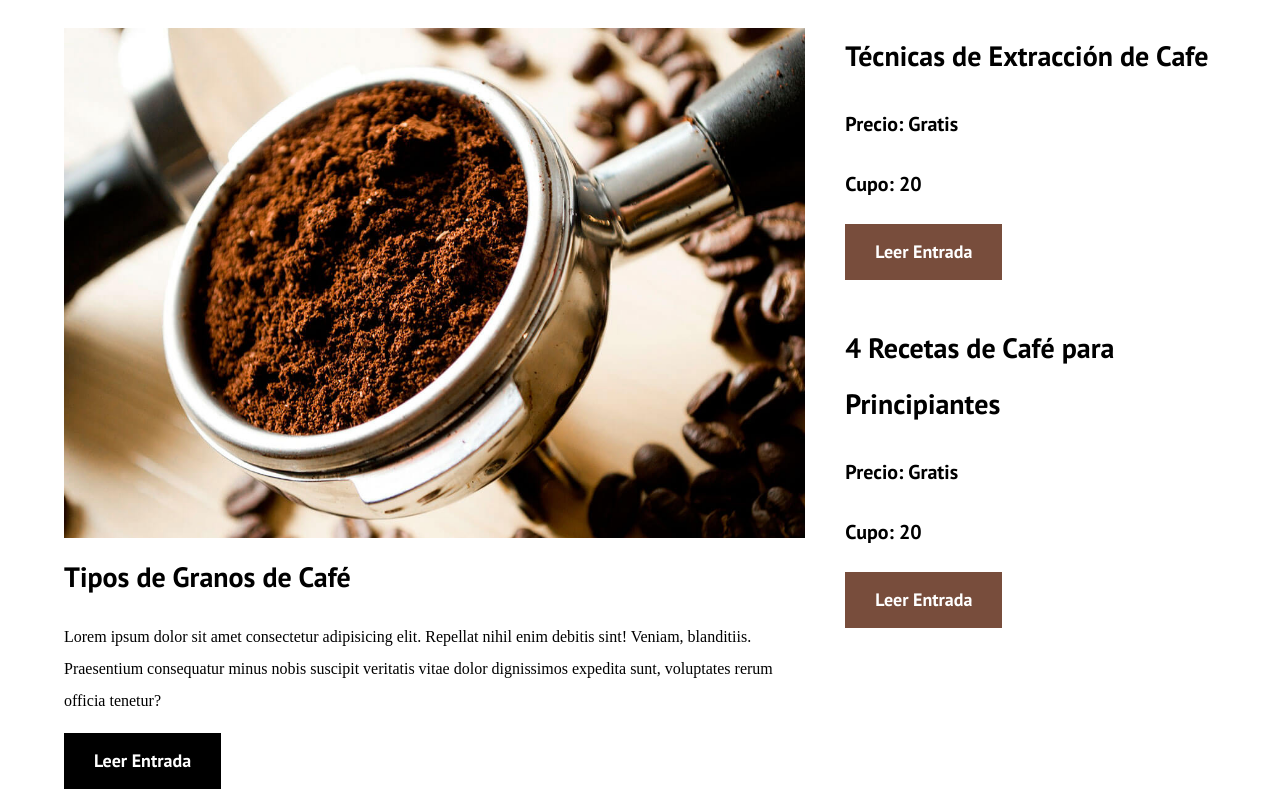
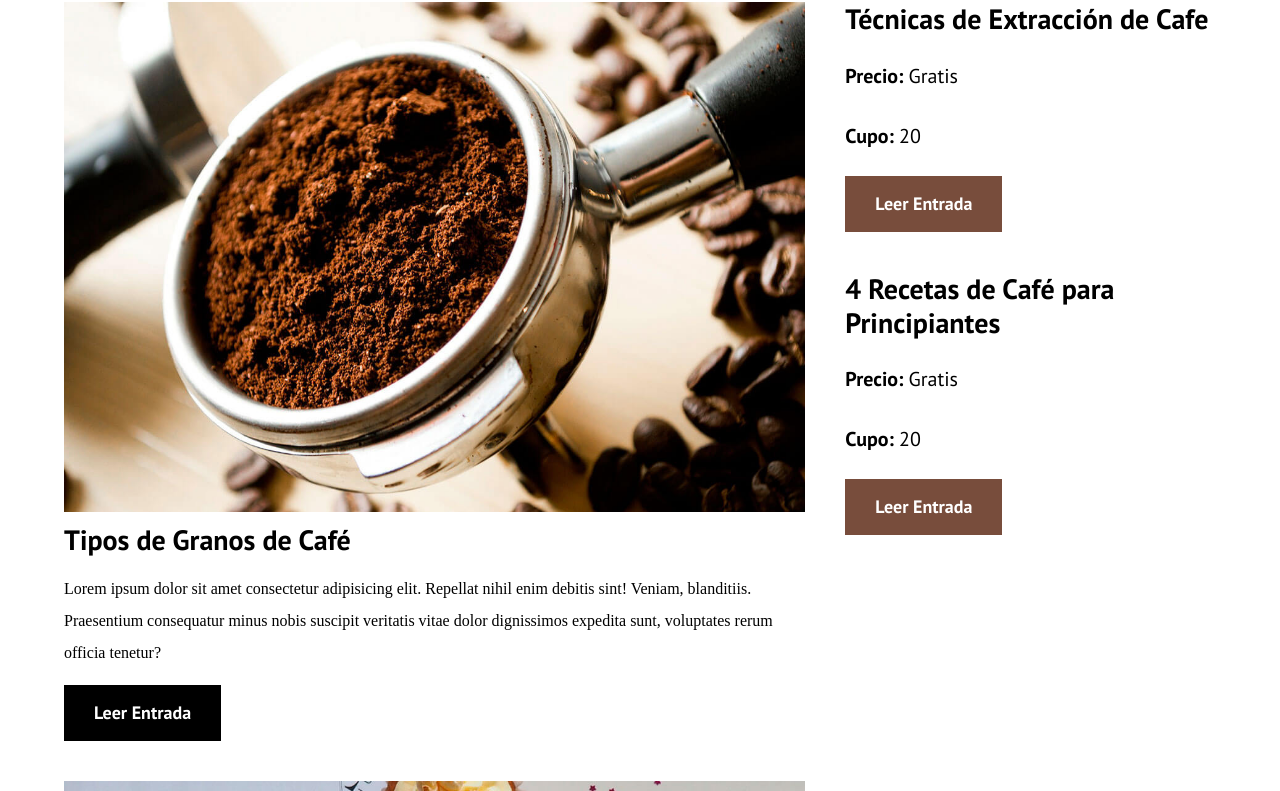
Before and after one commit to xavismith91/blogcafe, a plain HTML site: page index.html in a window 1280 px wide. Shown: the part 700-1491 px from the top of the page. Drawn offline with Linux system fonts and the light colour scheme.

Commit message:
endheader

```diff
--- a/css/style.css
+++ b/css/style.css
@@ -35,6 +35,7 @@
 
     h1,h2,h3,h4 {
         font-family: var(--fuenteHeading);
+        line-height: 1.2;
     }
 
     h1{
--- a/index.html
+++ b/index.html
@@ -94,10 +94,10 @@
         <li class="widget-curso">
           <h4 class="no-margin"> Técnicas de Extracción de Cafe</h4>
           <p class="widget-curso__label">Precio:
-            <span class="widget-curso_info">Gratis</span>
+            <span class="widget-curso__info">Gratis</span>
           </p>
           <p class="widget-curso__label">Cupo:
-            <span class="widget-curso_info">20</span>
+            <span class="widget-curso__info">20</span>
           </p>
           <a href="entrada.html" class="boton boton--secundario">Leer Entrada</a>
         </li>
@@ -105,10 +105,10 @@
         <li class="widget-curso">
           <h4 class="no-margin"> 4 Recetas de Café para Principiantes</h4>
           <p class="widget-curso__label">Precio:
-            <span class="widget-curso_info">Gratis</span>
+            <span class="widget-curso__info">Gratis</span>
           </p>
           <p class="widget-curso__label">Cupo:
-            <span class="widget-curso_info">20</span>
+            <span class="widget-curso__info">20</span>
           </p>
           <a href="entrada.html" class="boton boton--secundario">Leer Entrada</a>
         </li>
```
